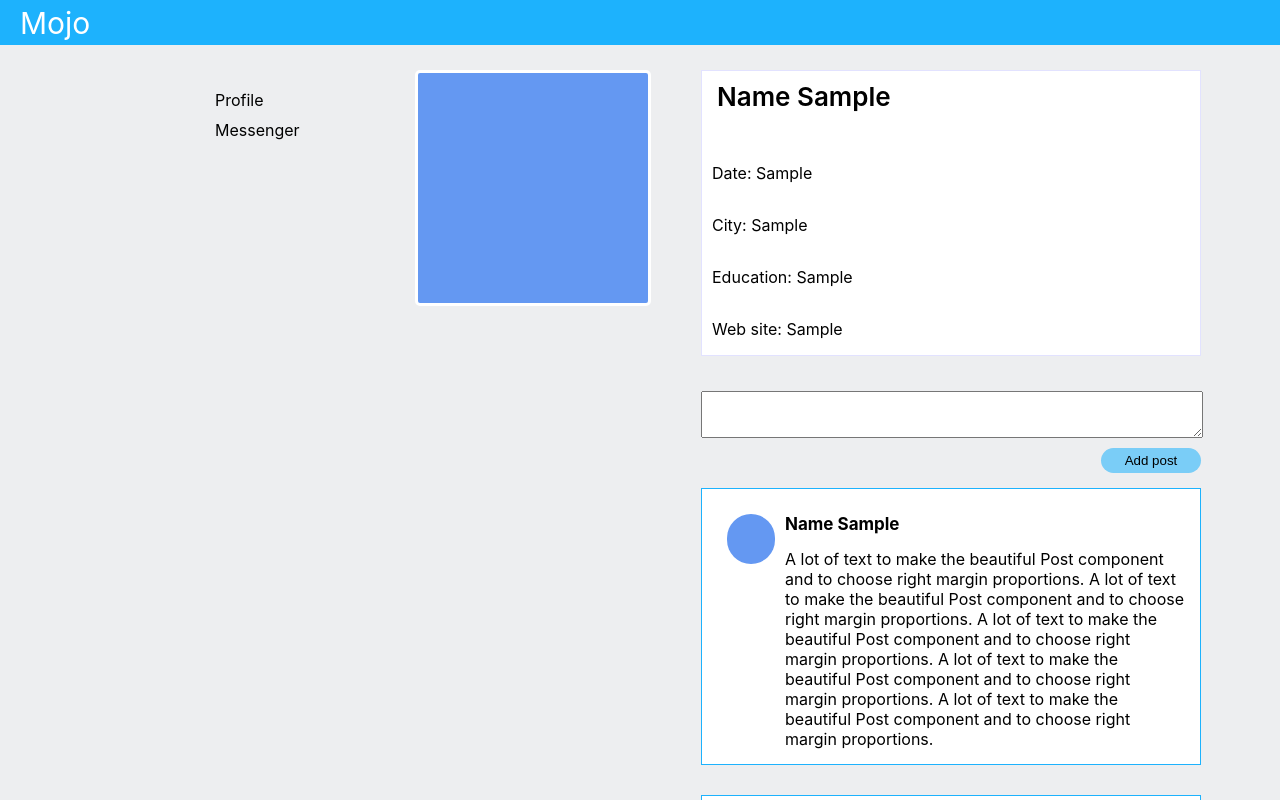
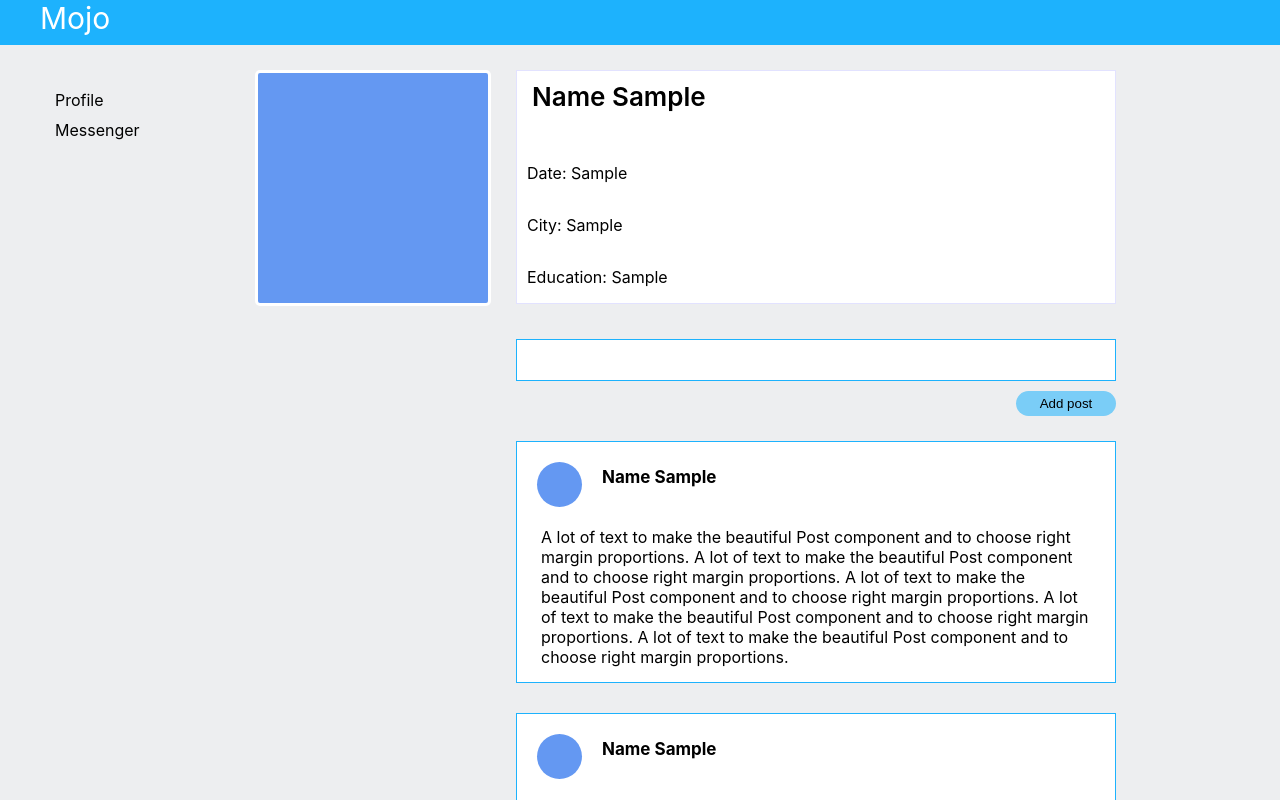
Before and after one commit to HerrWallace/social-network, a React (Create React App) app: page /profile in a window 1280 px wide. Shown: the top 800 px of the page. Built offline with nearby package versions, Linux system fonts and the light colour scheme.

Commit message:
style: update styles

```diff
--- a/src/App.css
+++ b/src/App.css
@@ -11,4 +11,7 @@ body {
 .App_noWrap {
   display: flex;
   flex-wrap: nowrap;
+  width: 1200px;
+  min-width: 1200px;
+  margin: 0 auto;
 }
--- a/src/Components/Header/Header.module.css
+++ b/src/Components/Header/Header.module.css
@@ -1,5 +1,7 @@
 .header {
   display: flex;
+  position: sticky;
+  top: 0;
   justify-content: space-between;
   background-color: rgb(29, 178, 253);
   width: 100%;
@@ -10,7 +12,13 @@
 .logo {
   display: flex;
   align-items: center;
-  margin-left: 20px;
   font-size: 30px;
   color: white;
+  cursor: pointer;
 }
+
+.container {
+  width: 1200px;
+  min-height: 100%;
+  margin: 0 auto;
+}
--- a/src/Components/Header/Header.tsx
+++ b/src/Components/Header/Header.tsx
@@ -1,10 +1,12 @@
-import style from './Header.module.css';
+import styles from './Header.module.css';
 
 export const Header = () => {
   return (
-    <div className={style.header}>
-      <div className={style.logo}>Mojo</div>
-      <div className={style.nav}></div>
+    <div className={styles.header}>
+      <div className={styles.container}>
+        <div className={styles.logo}>Mojo</div>
+        <div className={styles.nav}></div>
+      </div>
     </div>
   );
 };
--- a/src/Components/Navigation/Navigation.module.css
+++ b/src/Components/Navigation/Navigation.module.css
@@ -1,12 +1,11 @@
 .navigation {
-  position: sticky;
-  top: 10px;
+  position: static;
   display: flex;
   flex-direction: column;
   align-items: center;
   width: 200px;
   height: 230px;
-  margin: 15px 0 0 200px;
+  margin: 15px 0 0;
   padding-top: 25px;
 }
 
--- a/src/Components/Profile/Post/Post.module.css
+++ b/src/Components/Profile/Post/Post.module.css
@@ -1,32 +1,49 @@
 .post {
+  display: flex;
+  flex-direction: column;
   border: solid 1px rgb(29, 178, 253);
   margin-top: 15px;
   padding: 15px;
+  padding-top: 10px;
   margin-bottom: 15px;
   display: flex;
-  max-width: 500px;
+  max-width: 600px;
   background-color: white;
+}
+
+.head {
+  display: flex;
+  justify-content: flex-start;
 }
 
 .image {
   box-sizing: border-box;
-  margin: 10px 10px 0 10px;
-  width: 50px;
-  max-width: 50px;
-  height: 50px;
-  max-height: 50px;
+  margin: 10px 10px 0 5px;
+  width: 45px;
+  max-width: 45px;
+  height: 45px;
+  max-height: 45px;
   border-radius: 100px;
   background-color: rgb(100, 152, 242);
+  cursor: pointer;
 }
 
 .name {
+  display: flex;
+  justify-content: flex-start;
+  align-items: center;
   font-weight: 700;
   font-size: 17px;
+  padding-left: 10px;
   margin-bottom: 15px;
+  cursor: pointer;
+  height: 50px;
 }
 
 .content {
+  margin: 0 auto;
   margin-top: 10px;
   text-align: left;
-  max-width: 400px;
+  max-width: 550px;
+  width: 550px;
 }
--- a/src/Components/Profile/Post/Post.tsx
+++ b/src/Components/Profile/Post/Post.tsx
@@ -7,9 +7,12 @@ type PostProps = {
 export const Post = ({ text }: PostProps) => {
   return (
     <div className={styles.post}>
-      <div className={styles.image}></div>
+      <div className={styles.head}>
+        <div className={styles.image}></div>
+        <div className={styles.name}>Name Sample</div>
+      </div>
+
       <div className={styles.content}>
-        <div className={styles.name}>Name Sample</div>
         {text}
       </div>
     </div>
--- a/src/Components/Profile/Profile/Profile.module.css
+++ b/src/Components/Profile/Profile/Profile.module.css
@@ -5,7 +5,7 @@
 .stream {
   display: flex;
   flex-direction: column;
-  margin: 25px 50px;
-  max-width: 500px;
+  margin: 25px 25px;
+  max-width: 600px;
   width: 100%;
 }
--- a/src/Components/Profile/ProfileImage/ProfileImage.module.css
+++ b/src/Components/Profile/ProfileImage/ProfileImage.module.css
@@ -6,4 +6,5 @@
   height: 230px;
   width: 230px;
   background-color: rgb(100, 152, 242);
+  cursor: pointer;
 }
--- a/src/Components/Profile/ProfileInfo/ProfileInfo.module.css
+++ b/src/Components/Profile/ProfileInfo/ProfileInfo.module.css
@@ -1,8 +1,8 @@
-.profileInfo {
+.info {
   display: block;
   border: solid 1px rgb(226, 226, 255);
-  width: 500px;
-  max-width: 500px;
+  width: 600px;
+  max-width: 600px;
   box-sizing: border-box;
   display: flex;
   flex-direction: column;
@@ -12,8 +12,9 @@
   padding-left: 10px;
 }
 
-.profileName {
+.name {
   font-size: 26px;
   font-weight: 600;
   margin: 10px 0 35px 5px;
+  cursor: pointer;
 }
--- a/src/Components/Profile/ProfileInfo/ProfileInfo.tsx
+++ b/src/Components/Profile/ProfileInfo/ProfileInfo.tsx
@@ -2,15 +2,13 @@ import styles from './ProfileInfo.module.css';
 
 export const ProfileInfo = () => {
   return (
-    <div className={styles.profileInfo}>
-      <div className={styles.profileName}>Name Sample</div>
+    <div className={styles.info}>
+      <div className={styles.name}>Name Sample</div>
       <p>Date: Sample</p>
 
       <p>City: Sample</p>
 
       <p>Education: Sample</p>
-
-      <p>Web site: Sample</p>
     </div>
   );
 };
--- a/src/Components/Profile/ProfileInput/ProfileInput.module.css
+++ b/src/Components/Profile/ProfileInput/ProfileInput.module.css
@@ -1,12 +1,15 @@
 .textarea {
+  box-sizing: border-box;
   width: 100%;
   height: 100%;
-  max-width: 500px;
-  min-width: 500px;
+  max-width: 600px;
   max-height: 45px;
-  min-height: 45px;
   margin: 0;
-  padding: 0;
+  padding: 5px 5px;
+  resize: none;
+  outline:rgb(122, 205, 247);
+  border: 1px solid rgb(29, 178, 253);
+  cursor: pointer;
 }
 
 .button {
@@ -14,7 +17,7 @@
   border-width: 0;
   border-radius: 15px;
   width: 100px;
-  margin-top: 10px;
+  margin: 10px 0 10px;
   padding: 5px;
   background-color: rgb(122, 205, 247);
   cursor: pointer;
```
